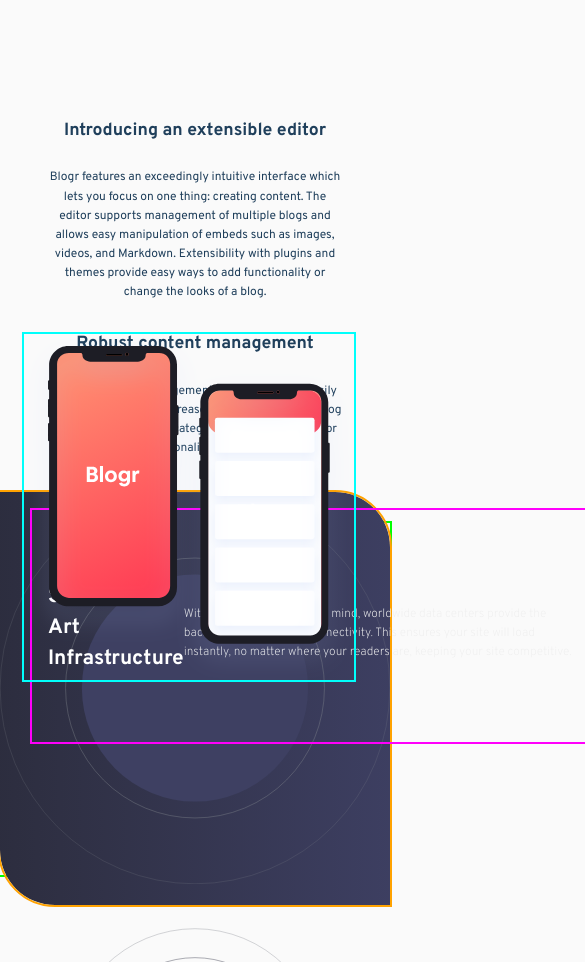
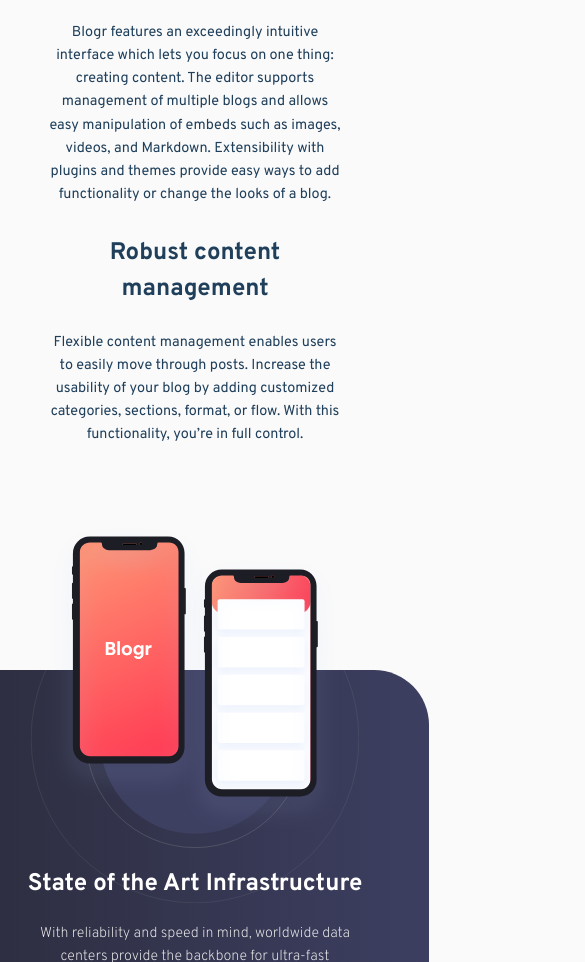
Before and after one commit to Joanna-devop/blogr-page, a plain HTML site: page index.html in a window 390 px wide. Shown: the part 1038-2000 px from the top of the page, 585 px wide, since content can reach past the window. Drawn offline with Linux system fonts and the light colour scheme.

Commit message:
Final fully responsive version

```diff
--- a/index.html
+++ b/index.html
@@ -136,6 +136,7 @@
             <h2>State of the Art Infrastructure</h2>
             <br>
             <p>With reliability and speed in mind, worldwide data centers provide the backbone for ultra-fast connectivity. This ensures your site will load instantly, no matter where your readers are, keeping your site competitive.</p>
+            <div class="spacer2"></div>
           </div>
 
         </div>
--- a/styles.css
+++ b/styles.css
@@ -338,13 +338,11 @@ h1 {
   align-items: center;
   z-index: 2;
   margin: 2.5rem 2rem 1.5rem 5rem;
-  outline: 2px solid rgb(0, 255, 238);
 }
 
 .main2-img img {
   width: 330px;
   height: auto;
-  outline: 2px solid rgb(0, 142, 142);
 }
 
 .main2-text {
@@ -509,6 +507,11 @@ margin: 0.5rem 0;
 
 
   @media (max-width: 768px) {
+
+    .header {
+      height: 32rem;
+    }
+
     .main-nav {
       display: none;
       flex-direction: column;
@@ -516,19 +519,23 @@ margin: 0.5rem 0;
       background-color: white;
       position: absolute;
       top: 2.5rem;
-      left: 80%;
+      left: 75%;
       transform: translateX(-50%);
-      min-width: 8.2rem;
+      min-width: 12rem;
       width: 23%;
-      max-width: 25%;
+      max-width: 35%;
       padding: 1.5rem 1.2rem 1rem;
       border-radius: 8px;
       box-shadow: 0 6px 12px rgba(0,0,0,0.2);
       max-height: 450px; /* Set max height if needed */
       overflow-y: auto;  /* Enables scroll if content overflows */
       z-index: 15;
-      margin-top: 1rem;
-      height: auto;
+      margin-top: 2.9rem;
+      height: 22rem;
+    }
+
+    .hamburger {
+      padding-top: 1rem;
     }
 
     .main-nav.open {
@@ -601,10 +608,10 @@ margin: 0.5rem 0;
       background-color: hsl(240, 13%, 95%);
       padding: 1rem;
       border-radius: 6px;
-      margin-top: 0;
+      margin-top: 0.8rem;
       box-shadow: 0 8px 16px rgba(0, 0, 0, 0.15);
       z-index: 20;
-      width: 8rem;
+      width: 9rem;
       text-align: center;
       flex-direction: column;
       align-items: center;
@@ -614,24 +621,42 @@ margin: 0.5rem 0;
     .nav-item.open .dropdown-menu {
       display: flex;
       flex-direction: column;
-      gap: 0.5rem;
+      gap: 0.1rem;
     }
 
     .dropdown-menu a {
       color: hsl(208, 49%, 24%);
       text-decoration: none;
       font-weight: 400;
+      font-size: 0.85rem;
     }
 
     .auth {
       display: flex;
       flex-direction: column;
-      gap: 1rem;
+      gap: 0.3rem;
       align-items: center;
       border-top: 1px solid hsl(240, 13%, 90%);
+      margin-top: 2rem;
+      padding-top: 0;
+      width: 50%;
+    }
+
+    .hero {
+      inline-size: none;
+    }
+
+    .hero h1 {
+      font-size: 1.7rem;
+      font-weight: 500;
+      margin-bottom: 0;
+      padding-bottom: 0;
+    }
+
+    .hero p {
+      font-size: 0.9rem;
       margin-top: 0;
       padding-top: 0;
-      width: 50%;
     }
 
     .signup {
@@ -685,6 +710,7 @@ margin: 0.5rem 0;
 
     .login {
       color: rgb(34, 35, 71);
+      padding-top: 1rem;
     }
 
     .login:hover {
@@ -696,10 +722,11 @@ margin: 0.5rem 0;
 
     .cta-buttons {
       display: flex;
-      flex-direction: column;
+      flex-direction: row;
+      justify-content: center;
       gap: 0.8rem;
       align-items: center;
-      padding: 0 1rem 3rem;
+      padding: 1.2rem 1rem 3rem;
     }
 
     .btn-start, .btn-learn {
@@ -722,13 +749,23 @@ margin: 0.5rem 0;
       transform: none;
       margin-bottom: 1rem;
       margin-top: 4rem;
+      font-size: 1.6rem;
     }
 
     .intro-text-block {
       padding-right: 3rem;
+      padding-bottom: 2rem;
       max-width: 500px;
       text-align: center;
       align-items: center;
+    }
+
+    .intro-text-block h3 {
+      font-size: 1.2rem;
+    }
+
+    .intro-text-block p {
+      font-size: 0.9rem;
     }
 
     .main1-img {
@@ -742,17 +779,31 @@ margin: 0.5rem 0;
 
     .main2 {
       display: flex;
-      flex-direction: row;
-      justify-content: center;
+      flex-direction: column;
       align-items: center;
-      padding: 2rem 0;
-      margin-top: 4rem 0;
-      outline: 2px solid rgb(0, 255, 0);
+      padding-top: 6rem;
+      padding-bottom: 1rem;;
+      margin-top: 2rem;
+      margin-bottom: 1rem;
     }
 
     .main2-bg {
       position: relative;
-      outline: 2px solid rgb(255, 162, 0);
+      display: flex;
+      flex-direction: column;
+      align-items: center;
+      padding-top: 14rem;
+      padding-bottom: 11rem;
+      margin-top: 2rem;
+      background-image: url('./images/bg-pattern-circles-mobile.svg'),
+                        linear-gradient(to right, hsl(237, 17%, 21%), hsl(237, 23%, 31%));
+      background-repeat: no-repeat;
+      background-size: 70%, cover;
+      border-top-right-radius: 55px;
+      border-bottom-left-radius: 55px;
+      background-position: center -6rem, center top;
+      width: 100%;
+      overflow: visible;
     }
 
     .main2-img {
@@ -760,56 +811,61 @@ margin: 0.5rem 0;
       justify-content: center;
       align-items: center;
       z-index: 2;
-      margin: 2.5rem 2rem 1.5rem 5rem;
-      outline: 2px solid rgb(0, 255, 238);
+      left: 50%;
+      margin: -23rem auto 2rem auto;
     }
 
     .main2-img img {
-      width: 330px;
+      width: 100%;
+      max-width: 320px;
       height: auto;
-      outline: 2px solid rgb(0, 142, 142);
     }
 
     .main2-text {
-      flex: 1;
-      padding: 4rem 5rem 4rem 1rem;
+      position: relative;
+      padding: 0 4rem;
       color: white;
-      z-index: 1;
+      z-index: 5;
       display: flex;
-      flex-direction: row;
-      justify-content: flex-end;
-      align-items:flex-end;
-      text-align: left;
-      width: 39rem;
-      max-width: 40rem;
-      min-width: 25rem;
-      margin: 1rem 2rem;
-      position: absolute;
-      outline: 2px solid rgb(255, 0, 251);
+      flex-direction: column;
+      align-items: center;
+      text-align: center;
+      width: 100%;
+      max-width: 37rem;
+      min-width: 15rem;
+      height: 20rem;
+      max-height: 40rem;
+      min-height: 10rem;
+      margin-top: 0.1rem;
+      margin-bottom: 7rem;
+      top: -1.5rem;
     }
 
     .main2-text h2 {
       font-weight: 700;
-      font-size: 1.3rem;
+      font-size: 1.4rem;
       margin-bottom: 0.2rem;
       margin-top: 0.5rem;
     }
 
     .main2-text p {
-      font-size: 0.75rem;
+      font-size: 0.95rem;
       line-height: 1.6;
       margin-bottom: 1rem;
       font-weight: 200;
       color: rgb(239, 239, 239);
     }
 
+    .spacer2 {
+      height: 4rem;
+    }
 
     .main3 {
       flex-direction: column;
       align-items: center;
       text-align: center;
-      margin-top: 1.5rem;
-      padding-top: 1rem;
+      margin-top: 6rem;
+      padding-top: 8rem;
     }
 
     .main3-text {
@@ -849,44 +905,153 @@ margin: 0.5rem 0;
 
   @media (max-width: 400px) {
 
+    .header {
+      height: 30rem;
+    }
+
+    .main-nav {
+      top: 4.5rem;
+      left: 50%;
+      transform: translateX(-50%);
+      min-width: 12rem;
+      width: 80%;
+      max-width: 80%;
+      padding: 1.5rem 1.2rem 1rem;
+      border-radius: 8px;
+      box-shadow: 0 6px 12px rgba(0,0,0,0.2);
+      max-height: 450px; /* Set max height if needed */
+      overflow-y: auto;  /* Enables scroll if content overflows */
+      z-index: 15;
+      margin-top: 1rem;
+      height: auto;
+    }
+
+    .hamburger {
+      padding-top: 1rem;
+    }
+
+    .nav-list {
+      width: 80%;
+      min-width: 80%;
+      max-width: 80%;
+    }
+
+    .dropdown-menu {
+      width: 250%;
+    }
+
+    .hero h1 {
+      font-size: 1.7rem;
+      font-weight: 500;
+      margin-bottom: 0.4rem;
+    }
+
+    .hero p {
+      font-size: 0.9rem;
+    }
+
+    .cta-buttons {
+      padding: 0.2rem 0.1rem 0.6rem 0.1rem;
+    }
 
     .main1-img {
-      padding-top: 0.1rem;
-      margin-top: 0.1rem;
-      padding-bottom: 3.5rem;
-      margin-bottom: 3.5rem;
+      margin: 0.1rem 0 1rem 0;
+      padding: 0.1rem 0.1rem 1rem 0.5rem;
+    }
+
+    .main1-heading {
+      padding-top: 0.5rem;
+      padding-bottom: 1rem;
+    }
+
+    .intro-text-block {
+      padding-bottom: 2rem;
+    }
+
+    .intro-text-block h3 {
+      font-size: 1.5rem;
+    }
+
+    .intro-text-block p {
+      font-size: 0.9rem;
     }
 
     .main2 {
-      padding: 1rem 0;
-      margin-top: 1rem 0;
+      display: flex;
+      flex-direction: column;
+      align-items: center;
+      padding-top: 6rem;
+      padding-bottom: 1rem;;
+      margin-top: 2rem;
+      margin-bottom: 1rem;
     }
 
     .main2-bg {
+      position: relative;
+      display: flex;
+      flex-direction: column;
+      align-items: center;
+      padding-top: 14rem;
+      padding-bottom: 15rem;
+      margin-top: 2rem;
       background-image: url('./images/bg-pattern-circles-mobile.svg'),
                         linear-gradient(to right, hsl(237, 17%, 21%), hsl(237, 23%, 31%));
-      background-repeat: no-repeat;
-      background-position: left top;
-      background-size: 100%;
-
-      position: relative;
-      border-top-right-radius: 55px;
-      border-bottom-left-radius: 55px;
-      padding: 0.1rem 0;
-      overflow: visible;
-      width: 100%;
-      max-height: 26rem;
-      display: flex;
-      flex-direction: row;
+      background-position: center -6rem, center top;
+      width: 120%;
     }
 
     .main2-img {
+      display: flex;
+      justify-content: center;
+      align-items: center;
+      z-index: 2;
+      left: 50%;
+      margin: -23rem auto 2rem auto;
+    }
+
+    .main2-img img {
+      width: 90%;
+      max-width: 320px;
+      height: auto;
+    }
+
+    .main2-text {
       position: relative;
-      top: -12.5rem;
-      left: 28%;
-      transform: translateX(-50%);
-      z-index: 2;
-      outline: 2px solid rgb(0, 255, 251);
+      padding: 2rem 4rem;
+      color: white;
+      z-index: 5;
+      display: flex;
+      flex-direction: column;
+      align-items: center;
+      text-align: center;
+      width: 100%;
+      max-width: 37rem;
+      min-width: 15rem;
+      height: 20rem;
+      max-height: 40rem;
+      min-height: 10rem;
+      margin-top: 2.5rem;
+      margin-bottom: 7rem;
+      top: -1.5rem;
+    }
+
+    .main2-text h2 {
+      font-weight: 700;
+      font-size: 1.5rem;
+      margin-bottom: 0.2rem;
+      margin-top: 0.5rem;
+    }
+
+    .main2-text p {
+      font-size: 0.9rem;
+      line-height: 1.6;
+      margin-bottom: 1rem;
+      font-weight: 200;
+      color: rgb(239, 239, 239);
+    }
+
+    .main3 {
+      padding-top: 12rem;
     }
 
 
@@ -902,6 +1067,11 @@ margin: 0.5rem 0;
       align-items: center;
       gap: 2rem;
       text-align: center;
+      padding-left: 2rem;
+    }
+
+    .footer-logo {
+      padding-left: 2rem;
     }
 
   }
```
